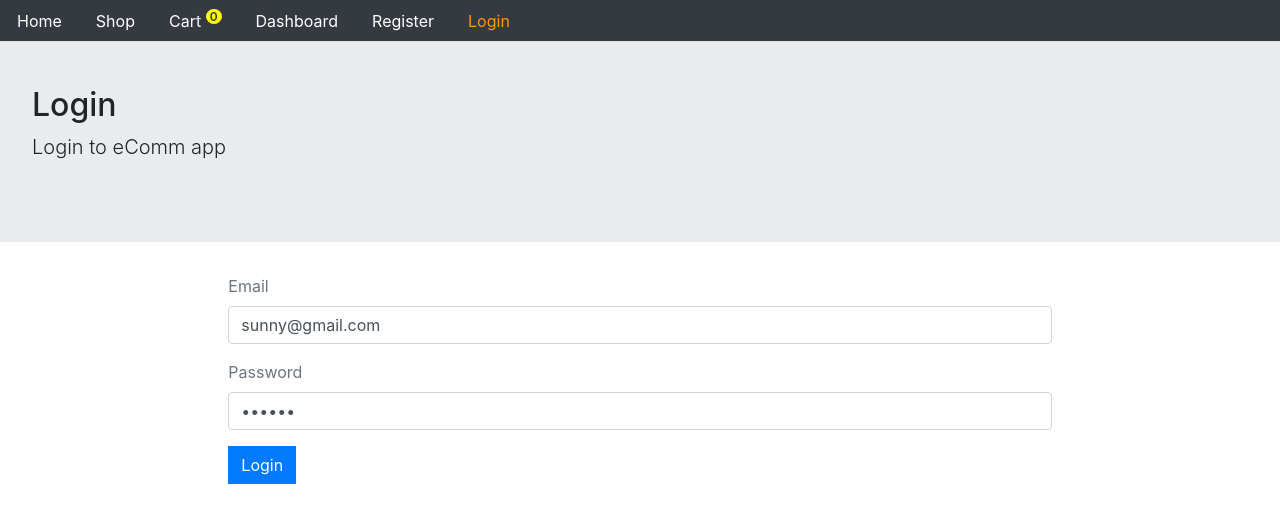
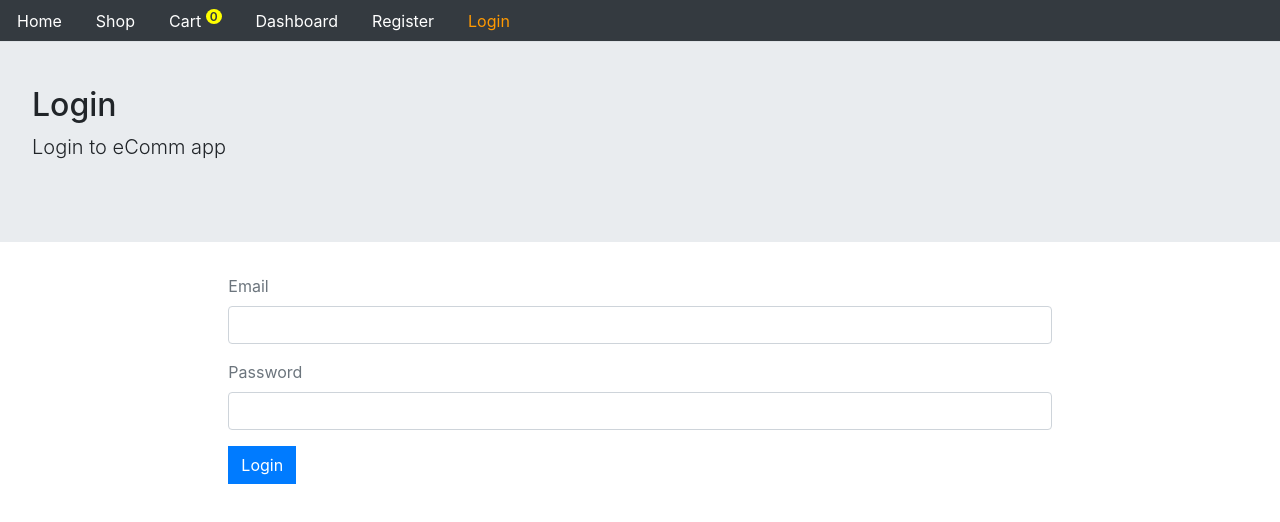
Before and after one commit to sprakash57/supr-ecomm, a React (Create React App) app in the folder client/: page /login in a window 1280 px wide. Shown: the top 522 px of the page. Built offline with nearby package versions, Linux system fonts and the light colour scheme.

Commit message:
removed default login setup

```diff
--- a/client/src/user/Login.js
+++ b/client/src/user/Login.js
@@ -8,7 +8,7 @@ import Loader from '../common/Loader';
 const Login = () => {
     const { user } = isAuthenticated();
     const [fields, setFields] = useState({
-        email: 'sunny@gmail.com', password: '123456', error: '', message: '', redirectToOrigin: false, loading: false
+        email: '', password: '', error: '', message: '', redirectToOrigin: false, loading: false
     })
 
     const FeedBack = ({ error }) => {
```
